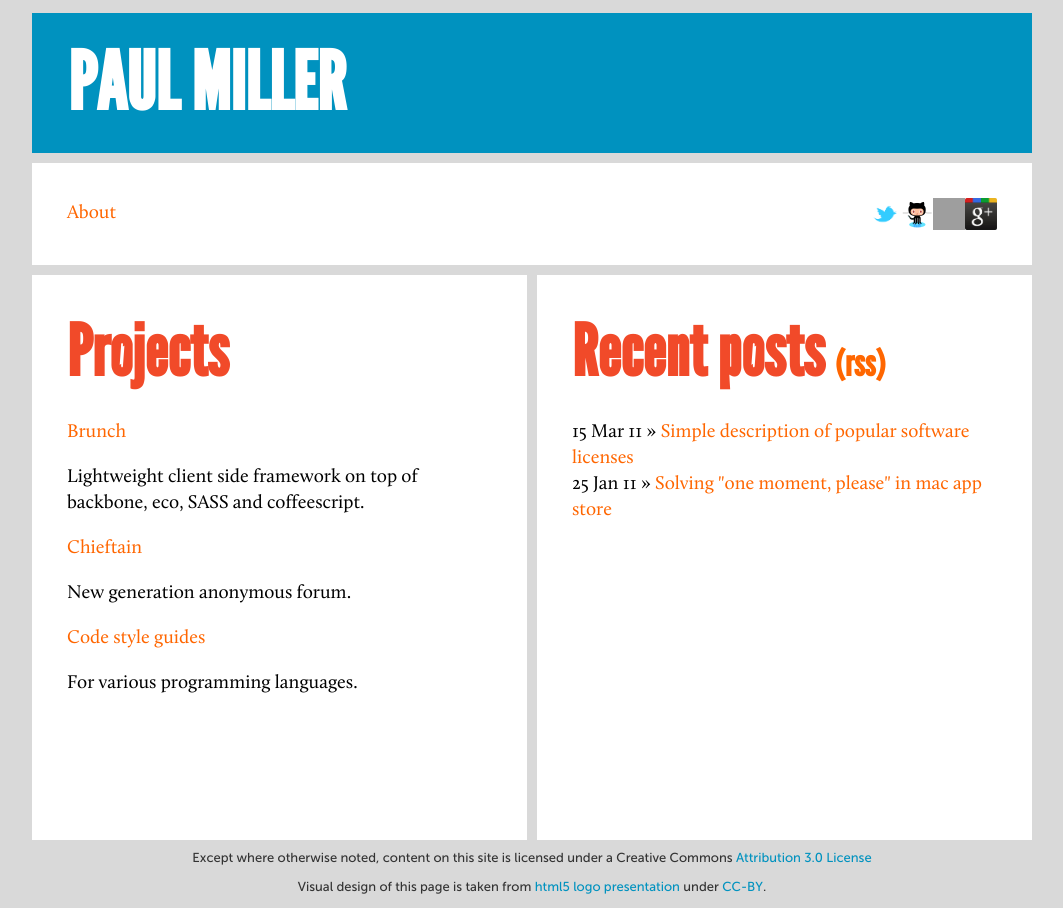
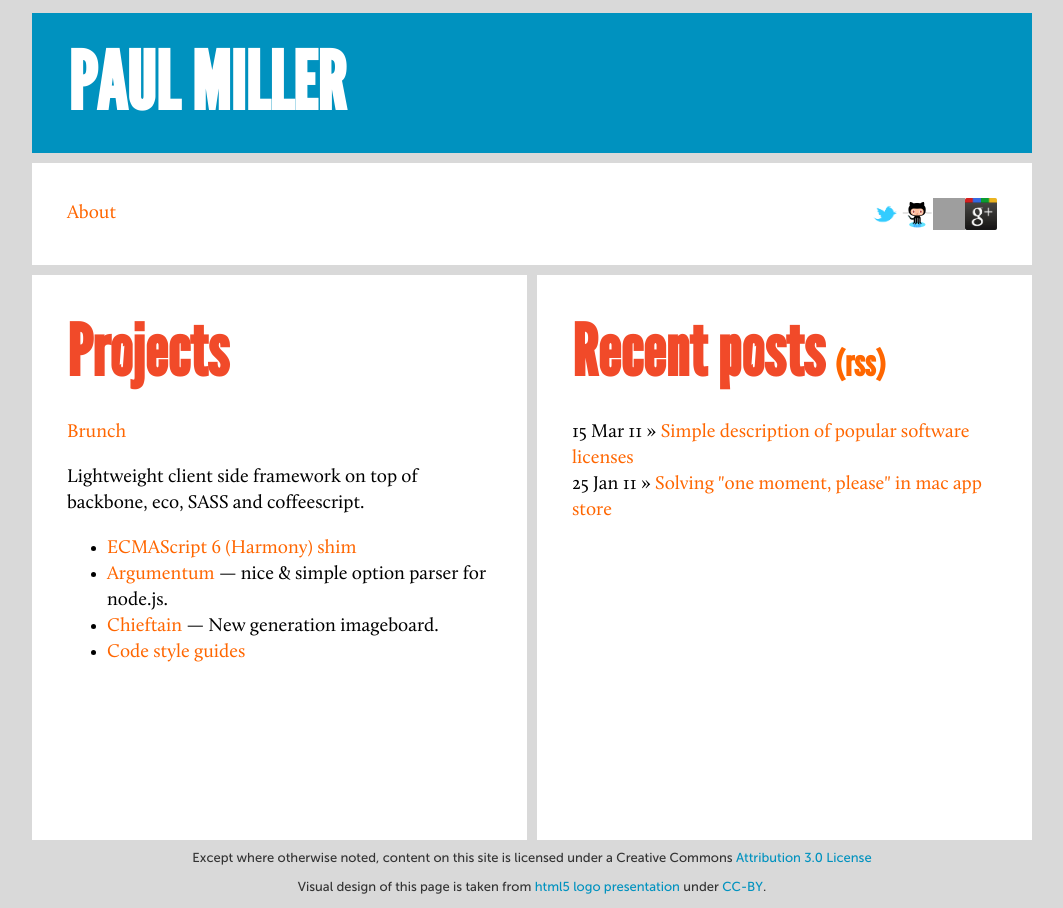
Before and after one commit to esimionato/paulmillr.github.com, a Jekyll site: the page built from index.html, in a window 1280 px wide. Shown: the whole page, without its empty margins (108-1171 px from the left). Built offline with Jekyll 4.4.1, drawn with Linux system fonts in a browser that asks for light colours; grey boxes are pictures that could not be loaded.

Commit message:
Add new projects.

```diff
--- a/index.html
+++ b/index.html
@@ -14,14 +14,14 @@ layout: base
     </article>
     <article class="project">
       <div class="project-description">
-        <p><a href="/chieftain/">Chieftain</a></p>
-        New generation anonymous forum.
-      </div>
-    </article>
-    <article class="project">
-      <div class="project-description">
-        <p><a href="https://github.com/paulmillr/code-style-guides/">Code style guides</a></p>
-        <p>For various programming languages.</p>
+        <p>
+          <ul>
+            <li><a href="https://github.com/paulmillr/es6-shim/">ECMAScript 6 (Harmony) shim</a></li>
+            <li><a href="https://github.com/paulmillr/argumentum/">Argumentum</a>&nbsp;&mdash; nice &amp; simple option parser for node.js.</li>
+            <li><a href="/chieftain/">Chieftain</a>&nbsp;&mdash; New generation imageboard.</li>
+            <li><a href="https://github.com/paulmillr/code-style-guides/">Code style guides</a></li>
+          </ul>
+        </p>
       </div>
     </article>
   </section>
```
